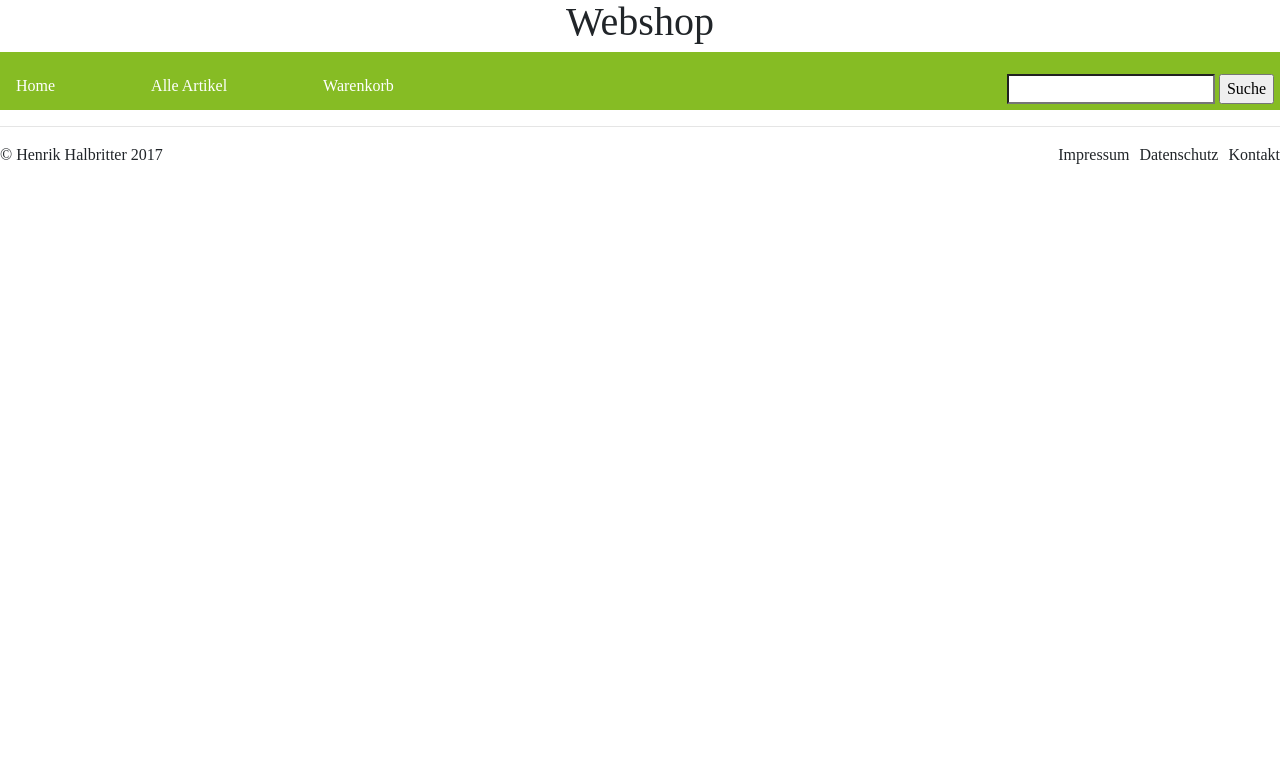
After one commit to Albritter/webshop-dev, a PHP site: page /search.php in a window 1280 px wide. The commit adds this page. Shown: the top 783 px of the page. Run offline with PHP 8.4, Linux system fonts and the light colour scheme; a stand-in replaces the project's code that opens the database connection; some web fonts are replaced.

Commit message:
zwischenstand

```diff
--- /dev/null
+++ b/datenschutz.php
@@ -0,0 +1,6 @@
+<?php
+include_once "config.php";
+include_once "header.php";
+
+include_once "footer.php";
+?>
--- /dev/null
+++ b/footer.php
@@ -0,0 +1,13 @@
+<hr/>
+<div class="footer">
+	<div>&copy; Henrik Halbritter 2017</div>
+	<div id="leagal">
+		<ul>
+			<li><a href="impressum.php">Impressum</a> </li>
+			<li><a href="datenschutz.php">Datenschutz</a></li>
+			<li><a href="kontakt.php">Kontakt</a></li>
+		</ul>
+	</div>
+</div>
+</body>
+</html>
--- /dev/null
+++ b/header.php
@@ -0,0 +1,27 @@
+<?php
+error_reporting(-1);
+ini_set('display_errors', 'On');
+?>
+<html>
+<head>
+	<title>Webshop</title>
+	<link rel="stylesheet" href="styles.css">
+	<link rel="stylesheet" href="https://maxcdn.bootstrapcdn.com/bootstrap/4.0.0-beta/css/bootstrap.min.css" integrity="sha384-/Y6pD6FV/Vv2HJnA6t+vslU6fwYXjCFtcEpHbNJ0lyAFsXTsjBbfaDjzALeQsN6M" crossorigin="anonymous">
+</head>
+<header class="header">
+	<h1>Webshop</h1>
+</header>
+<div class="menu">
+	<form method="get" action="search.php">
+		<ul>
+
+			<li><a href="index.php">Home</a></li>
+			<li><a href="artikelliste.php">Alle Artikel</a></li>
+			<li><a href="chart.php">Warenkorb</a></li>
+		</ul>
+		<div>
+			<input type="search" name="query">
+			<input type="submit" value="Suche">
+		</div>
+	</form>
+</div>
--- /dev/null
+++ b/impressum.php
@@ -0,0 +1,6 @@
+<?php
+include_once "config.php";
+include_once "header.php";
+
+include_once "footer.php";
+?>
--- /dev/null
+++ b/kontakt.php
@@ -0,0 +1,6 @@
+<?php
+include_once "config.php";
+include_once "header.php";
+
+include_once "footer.php";
+?>
--- /dev/null
+++ b/search.php
@@ -0,0 +1,6 @@
+<?php
+include_once "config.php";
+include_once "header.php";
+
+include_once "footer.php";
+?>
--- a/styles.css
+++ b/styles.css
@@ -32,3 +32,86 @@
 .description {
     text-align: center;
 }
+
+html * {
+    font-family: Oswald;
+
+}
+
+.header h1 {
+    text-align: center;
+}
+
+nav form {
+
+}
+
+.menu {
+
+    background-color: rgb(134, 188, 36);
+    margin: 0;
+    padding: 6px;
+    overflow: hidden;
+    padding-left: 0px
+
+}
+
+ul li {
+    float: left;
+}
+
+.menu a {
+    padding: 15px 16px;
+    text-align: center;
+    color: white;
+}
+
+.menu ul li a:hover {
+    background-color: black;
+
+}
+
+.menu div {
+    float: right;
+}
+
+@font-face {
+    font-family: "Oswald";
+    font-style: normal;
+    font-weight: 400;
+    src: local("Oswald Regular"), local("Oswald-Regular"), url("https://fonts.gstatic.com/s/oswald/v13/pEobIV_lL25TKBpqVI_a2w.woff2") format("woff2");
+    unicode-range: U+0-FF, U+131, U+152-153, U+2C6, U+2DA, U+2DC, U+2000-206F, U+2074, U+20AC, U+2212, U+2215;
+}
+
+ul {
+    list-style-type: none;
+    margin: 0;
+    padding: 0;
+}
+
+.menu ul li a {
+    padding-right: 5em;
+
+}
+
+#leagal {
+    float: right;
+    list-style: none;
+
+}
+
+#leagal ul li {
+    padding-left: 10px;
+}
+
+#leagal ul li a {
+    color: inherit;
+}
+
+.footer div {
+    float: left;
+}
+
+.articel-image-large img {
+    width: 100px;
+}
```
Also changed, not shown: artikel.php (+27 -48 lines), chart.php (+7 -3 lines), databases.php (added, +57 -0 lines), index.php (added, +11 -0 lines), 1 other file.
